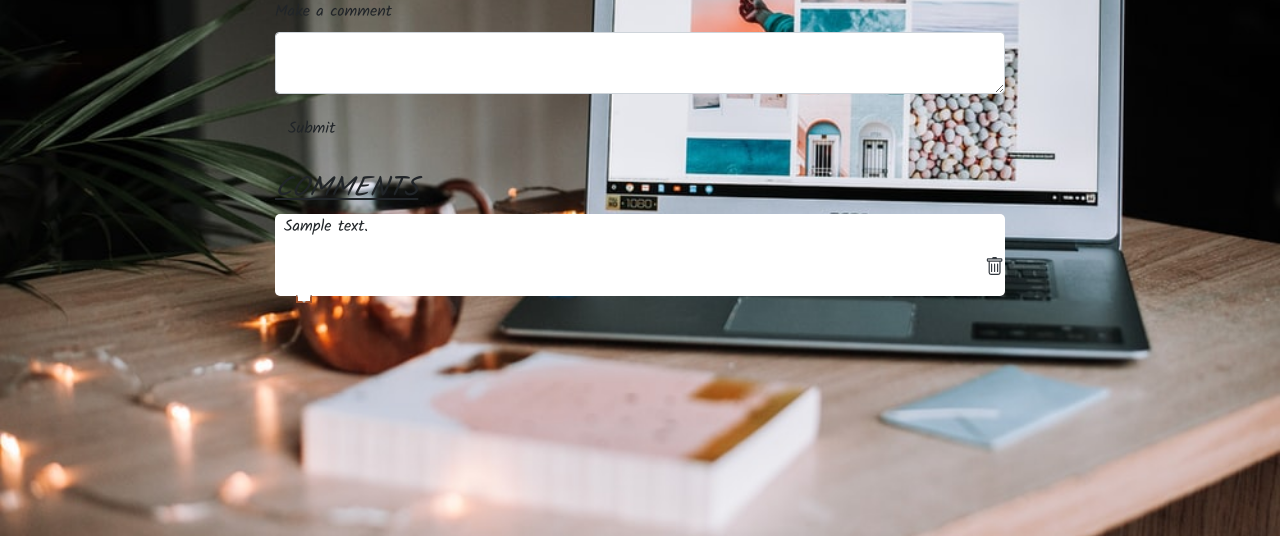
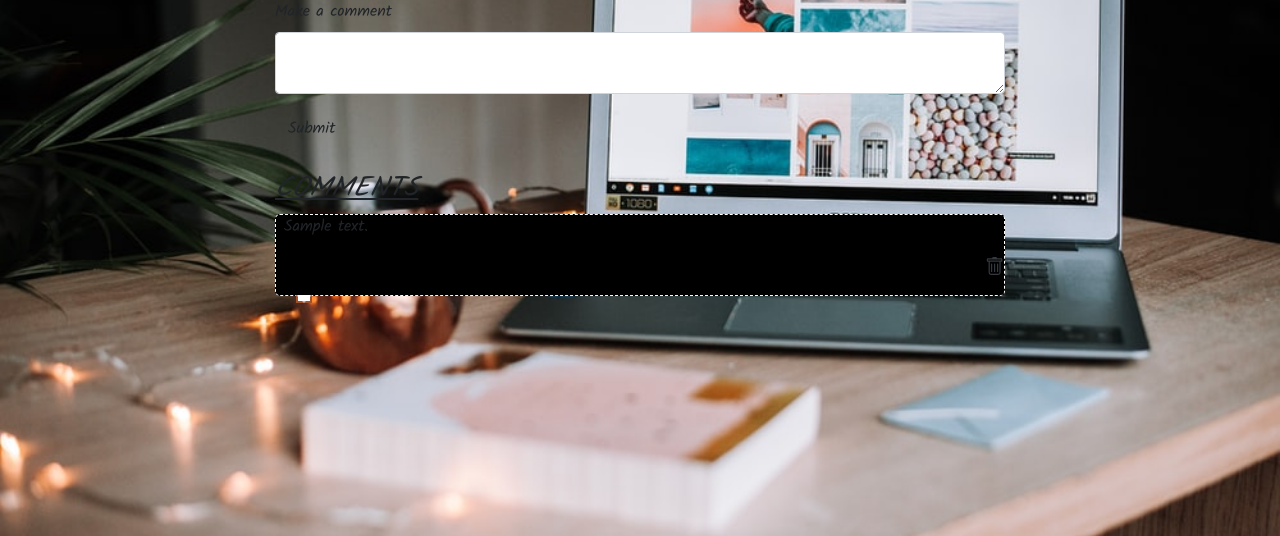
Before and after one commit to Ag-nes/Blog, a Flask app: page /comments/1 in a window 1280 px wide. Shown: the part 247-783 px from the top of the page. Run offline with Flask 2, Linux system fonts and the light colour scheme; tables that the repository leaves empty hold one stand-in row (values such as "Sample post"); some libraries are stand-ins or nearby versions; some web fonts are replaced.

Commit message:
edit styles

```diff
--- a/app/static/style.css
+++ b/app/static/style.css
@@ -65,7 +65,7 @@ body {
 }
 
 .box {
-    background: none repeat scroll 0 0 #FFFFFF;
+    background: none repeat scroll 0 0 black;
     border: 1px dashed white;
     border-radius: 5px;
     margin: 0 auto;
```
